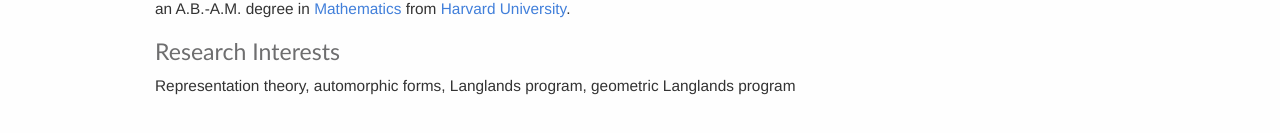
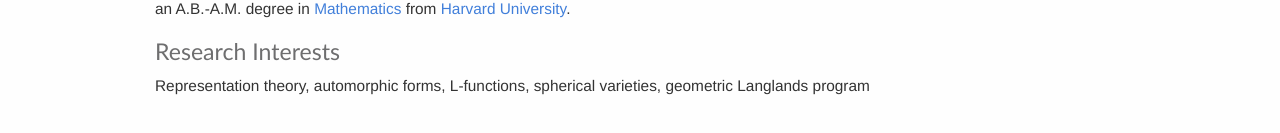
Before and after one commit to jonathanpwang/jonathanpwang.github.io, a plain HTML site: page index.html in a window 1280 px wide. Shown: the part 503-636 px from the top of the page. Drawn offline with nearby package versions, Linux system fonts and the light colour scheme; some packages are replaced by stand-ins of ours.

Commit message:
updated email address

```diff
--- a/index.html
+++ b/index.html
@@ -64,8 +64,8 @@
 				// Random encryption key feature coded by Andrew Moulden
 				// This code is freeware provided these four comment lines remain intact
 				// A wizard to generate this code is at http://www.jottings.com/obfuscator/
-                { coded = "fHUFjY@TF6.pCJ"
-                  key = "oruPEyL3HzgFjdK5JqQ4N2M8YXfC7SbViwxtm9cWGBes0RTUIAvlh1DOp6Zank"
+				{ coded = "btrWI@M0U.pQm"
+				  key = "fm5wDV4K6UXEcFMqroal7HRdJLn9jy8AekzBQh1WZbPCOpvgi2uY3NGTxstSI0"
 				  shift=coded.length
 				  link=""
 				  for (i=0; i<coded.length; i++) {
@@ -78,7 +78,7 @@
 					  link += (key.charAt(ltr))
 					}
 				  }
-                document.write("<a href='mailto:"+link+"'>"+link+"</a>")
+				document.write("<a href='mailto:"+link+"'>jpwng@mit.edu</a>")
 				}
 				//-->
 				</script><noscript>Sorry, you need Javascript on to email me.</noscript>
@@ -105,7 +105,7 @@
 
 <h2>Research Interests</h2>
 
-<p>Representation theory, automorphic forms, Langlands program, geometric Langlands program</p>
+<p>Representation theory, automorphic forms, L-functions, spherical varieties, geometric Langlands program</p>
 
     </div><!-- /.container -->
 
```
Lines whose indentation alone changed are shown as unchanged.
